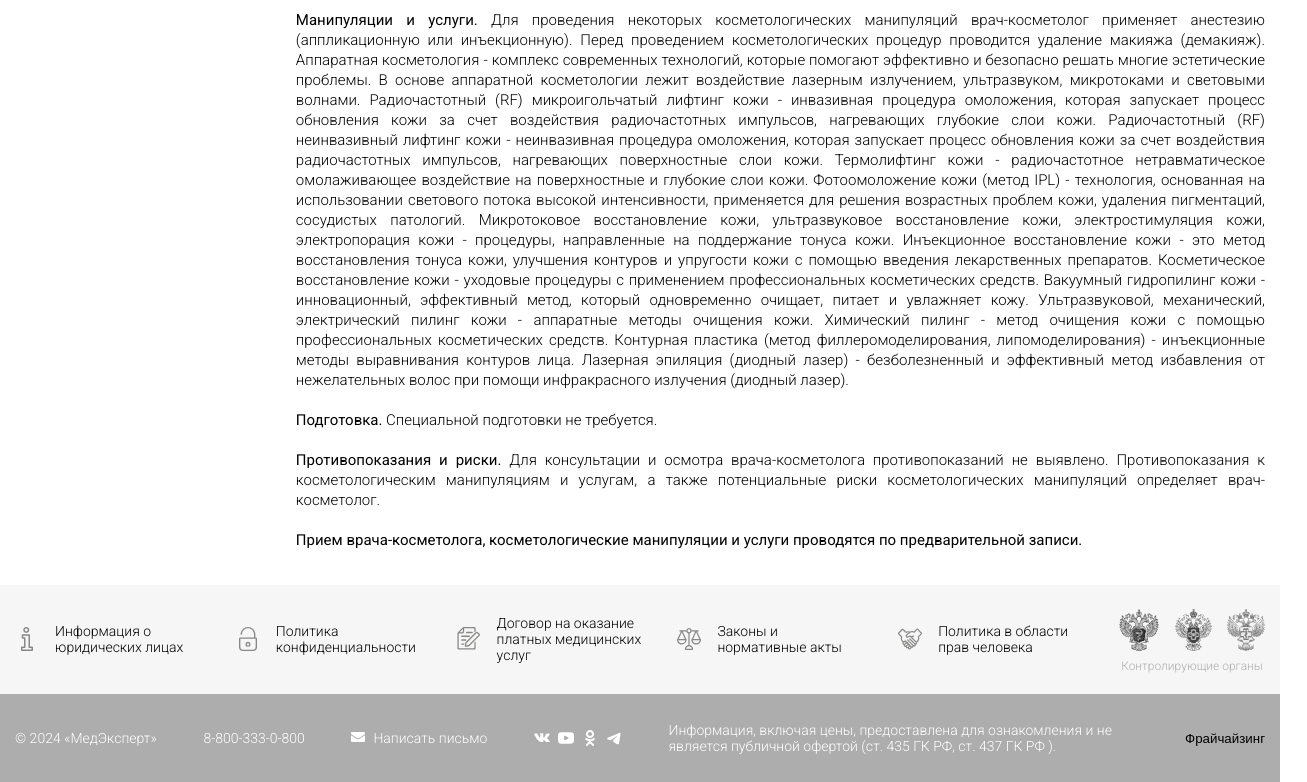
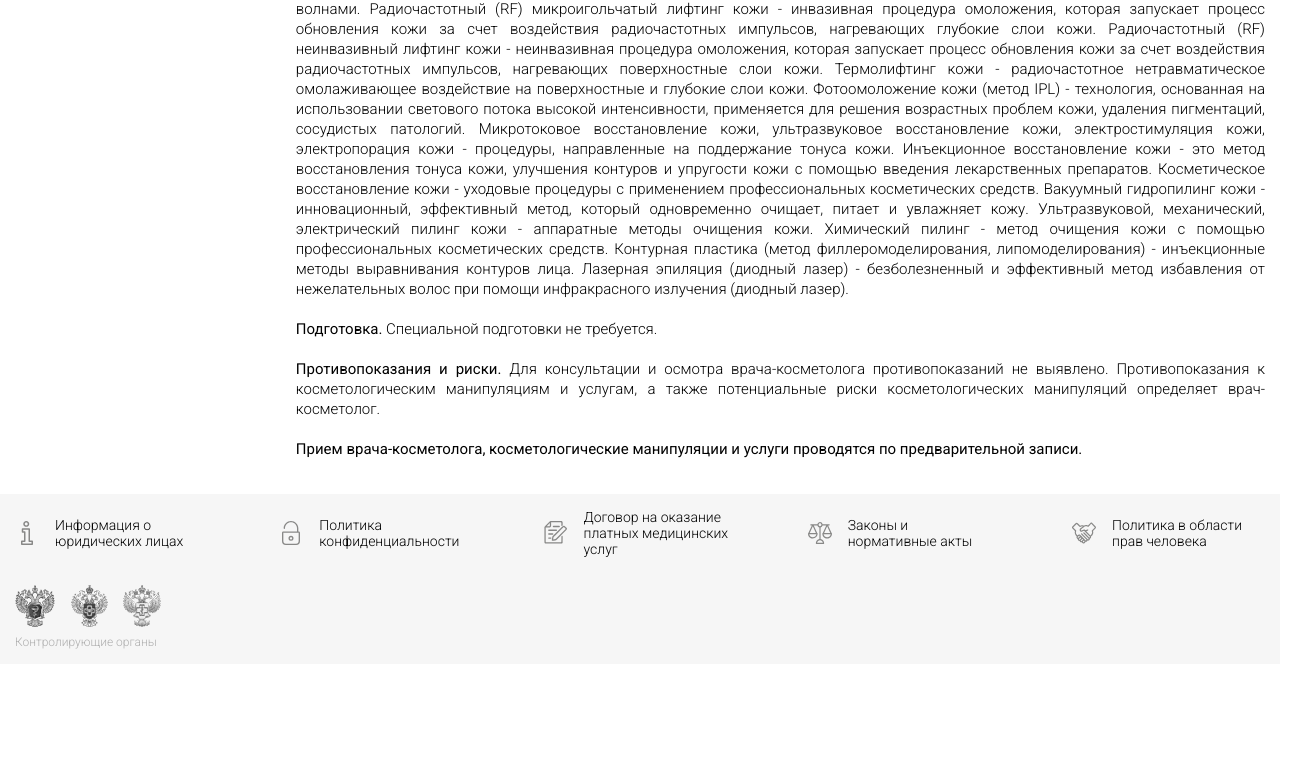
Before and after one commit to Nikitabkv/medexpnext, a Next.js app: page /about_services in a window 1280 px wide. Shown: the part 943-1725 px from the top of the page, 1307 px wide, since content can reach past the window. After the commit the page ends 1607 px from the top, so only its background shows below. Built offline with nearby package versions, Linux system fonts and the light colour scheme.

Commit message:
feat: add adaptive for footer popups

```diff
--- a/src/app/layout.tsx
+++ b/src/app/layout.tsx
@@ -22,7 +22,7 @@ export default function RootLayout({
   return (
     <html lang="en">
       <body className={roboto.className}>
-        <Header />
+        {/*<Header />*/}
         <main>
           {children}
         </main>
--- a/src/widgets/Footer/Footer.module.scss
+++ b/src/widgets/Footer/Footer.module.scss
@@ -4,17 +4,20 @@
 .popupsWrapper {
   width: 100%;
   background-color: #F6F6F6FF;
+  padding: 15px 0;
 
   .popups {
-    height: 109px;
     display: flex;
+    flex-wrap: wrap;
     align-items: center;
+    gap: 24px;
     justify-content: space-between;
 
     .infoPopupButton {
       display: flex;
       align-items: center;
       gap: 16px;
+      flex-basis: 193px;
 
       span {
         display: inline-block;
@@ -28,6 +31,7 @@
       display: flex;
       flex-direction: column;
       align-items: center;
+      flex-basis: 193px;
 
       font-size: 12px;
       font-weight: 300;
@@ -70,3 +74,22 @@
     }
   }
 }
+
+@media (max-width: 1307px) {
+  .popupsWrapper {
+    .popups {
+      .organsPopupButton {
+        align-items: flex-start;
+      }
+    }
+  }
+}
+
+@media (max-width: 678px) {
+  .popupsWrapper {
+    gap: 12px;
+    .popups {
+      justify-content: space-evenly;
+    }
+  }
+}
--- a/src/widgets/Footer/Footer.tsx
+++ b/src/widgets/Footer/Footer.tsx
@@ -37,38 +37,38 @@ export const Footer = () => {
           </div>
         </Container>
       </div>
-      <div className={s.infoWrapper}>
-        <Container className={s.info}>
-          <div>
-            © {new Date().getFullYear()} «МедЭксперт»
-          </div>
-          <div>
-            <a href={'tel:88003330800'}>8-800-333-0-800</a>
-          </div>
-          <div className={s.mail}>
-            <svg xmlns="http://www.w3.org/2000/svg" viewBox="0 0 14 10" width={14} height={14}>
-              <path fill="#FFF" d="M1.344 3.082c.177.114.711.451 1.601 1.012.891.561 1.573.993 2.047 1.296.052.033.163.105.332.217.169.111.31.201.422.27.112.069.247.146.406.231.159.085.309.149.449.192.141.043.271.064.391.064h.016c.12 0 .25-.021.391-.064a2.52 2.52 0 0 0 .449-.192c.159-.085.294-.162.406-.231.112-.069.253-.159.422-.27l.332-.217 3.656-2.309c.38-.241.698-.533.953-.874.255-.34.383-.697.383-1.072 0-.313-.124-.58-.371-.803a1.267 1.267 0 0 0-.879-.334H1.25c-.401 0-.71.123-.926.369C.108.614 0 .922 0 1.292c0 .298.143.622.43.97.286.347.591.621.914.82z"/>
-              <path fill="#FFF" d="M13.219 3.842a159.312 159.312 0 0 0-3.891 2.451c-.297.199-.538.354-.722.465a4.61 4.61 0 0 1-.739.341 2.443 2.443 0 0 1-.859.174h-.016c-.266 0-.552-.058-.859-.174a4.61 4.61 0 0 1-.739-.341 18.913 18.913 0 0 1-.722-.465C3.969 5.824 2.674 5.007.789 3.842A4.055 4.055 0 0 1 0 3.224v5.64c0 .313.122.58.367.803.245.223.539.334.883.334h11.5c.344 0 .638-.111.883-.334.245-.223.367-.49.367-.803v-5.64a4.238 4.238 0 0 1-.781.618z"/>
-            </svg>
-            <a href={'mailto:med@med-exp.ru'}>Написать письмо</a>
-          </div>
-          <div className={s.socialMedia}>
-            <Image src={'/footerIcons/vk.svg'} alt={'logo'} width={16} height={16}/>
-            <Image src={'/footerIcons/youtube.svg'} alt={'logo'} width={16} height={16}/>
-            <Image src={'/footerIcons/odnoklassniki.svg'} alt={'logo'} width={16} height={16}/>
-            <Image src={'/footerIcons/telegram.svg'} alt={'logo'} width={16} height={16}/>
-          </div>
-          <div className={s.warning}>
-            Информация, включая цены, предоставлена для ознакомления и не является публичной офертой (ст. 435 ГК РФ, cт.
-            437 ГК РФ ).
-          </div>
-          <div>
-            <button>
-              Фрайчайзинг
-            </button>
-          </div>
-        </Container>
-      </div>
+      {/*<div className={s.infoWrapper}>*/}
+      {/*  <Container className={s.info}>*/}
+      {/*    <div>*/}
+      {/*      © {new Date().getFullYear()} «МедЭксперт»*/}
+      {/*    </div>*/}
+      {/*    <div>*/}
+      {/*      <a href={'tel:88003330800'}>8-800-333-0-800</a>*/}
+      {/*    </div>*/}
+      {/*    <div className={s.mail}>*/}
+      {/*      <svg xmlns="http://www.w3.org/2000/svg" viewBox="0 0 14 10" width={14} height={14}>*/}
+      {/*        <path fill="#FFF" d="M1.344 3.082c.177.114.711.451 1.601 1.012.891.561 1.573.993 2.047 1.296.052.033.163.105.332.217.169.111.31.201.422.27.112.069.247.146.406.231.159.085.309.149.449.192.141.043.271.064.391.064h.016c.12 0 .25-.021.391-.064a2.52 2.52 0 0 0 .449-.192c.159-.085.294-.162.406-.231.112-.069.253-.159.422-.27l.332-.217 3.656-2.309c.38-.241.698-.533.953-.874.255-.34.383-.697.383-1.072 0-.313-.124-.58-.371-.803a1.267 1.267 0 0 0-.879-.334H1.25c-.401 0-.71.123-.926.369C.108.614 0 .922 0 1.292c0 .298.143.622.43.97.286.347.591.621.914.82z"/>*/}
+      {/*        <path fill="#FFF" d="M13.219 3.842a159.312 159.312 0 0 0-3.891 2.451c-.297.199-.538.354-.722.465a4.61 4.61 0 0 1-.739.341 2.443 2.443 0 0 1-.859.174h-.016c-.266 0-.552-.058-.859-.174a4.61 4.61 0 0 1-.739-.341 18.913 18.913 0 0 1-.722-.465C3.969 5.824 2.674 5.007.789 3.842A4.055 4.055 0 0 1 0 3.224v5.64c0 .313.122.58.367.803.245.223.539.334.883.334h11.5c.344 0 .638-.111.883-.334.245-.223.367-.49.367-.803v-5.64a4.238 4.238 0 0 1-.781.618z"/>*/}
+      {/*      </svg>*/}
+      {/*      <a href={'mailto:med@med-exp.ru'}>Написать письмо</a>*/}
+      {/*    </div>*/}
+      {/*    <div className={s.socialMedia}>*/}
+      {/*      <Image src={'/footerIcons/vk.svg'} alt={'logo'} width={16} height={16}/>*/}
+      {/*      <Image src={'/footerIcons/youtube.svg'} alt={'logo'} width={16} height={16}/>*/}
+      {/*      <Image src={'/footerIcons/odnoklassniki.svg'} alt={'logo'} width={16} height={16}/>*/}
+      {/*      <Image src={'/footerIcons/telegram.svg'} alt={'logo'} width={16} height={16}/>*/}
+      {/*    </div>*/}
+      {/*    <div className={s.warning}>*/}
+      {/*      Информация, включая цены, предоставлена для ознакомления и не является публичной офертой (ст. 435 ГК РФ, cт.*/}
+      {/*      437 ГК РФ ).*/}
+      {/*    </div>*/}
+      {/*    <div>*/}
+      {/*      <button>*/}
+      {/*        Фрайчайзинг*/}
+      {/*      </button>*/}
+      {/*    </div>*/}
+      {/*  </Container>*/}
+      {/*</div>*/}
     </footer>
   )
 }
```
